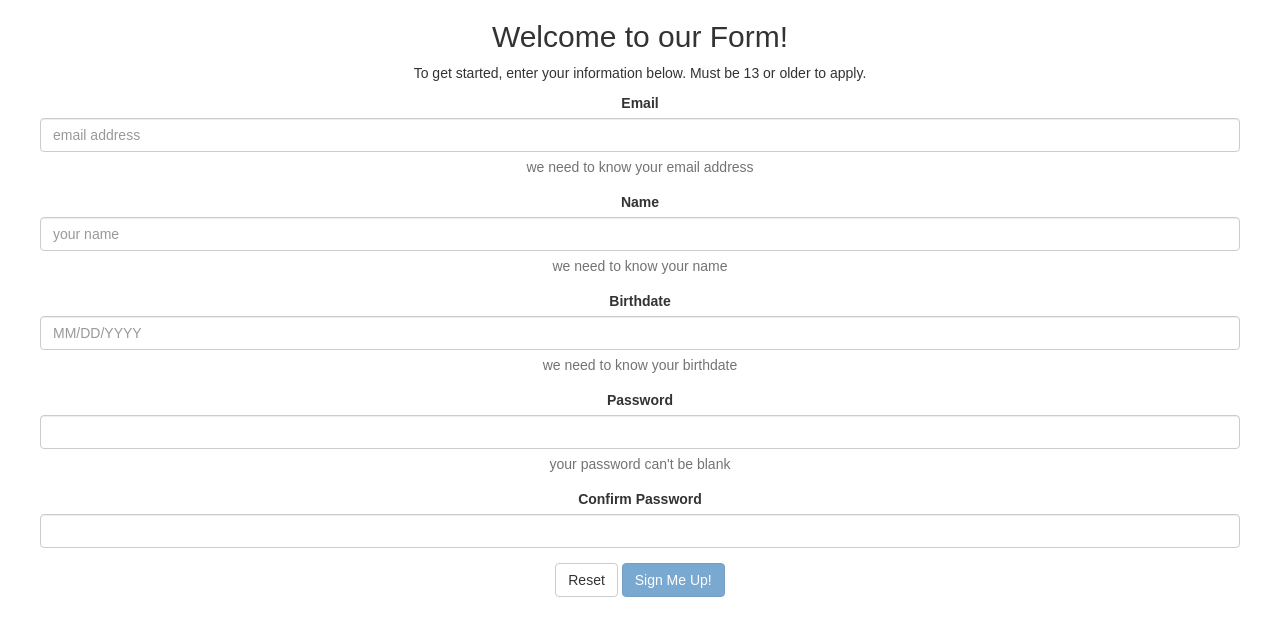
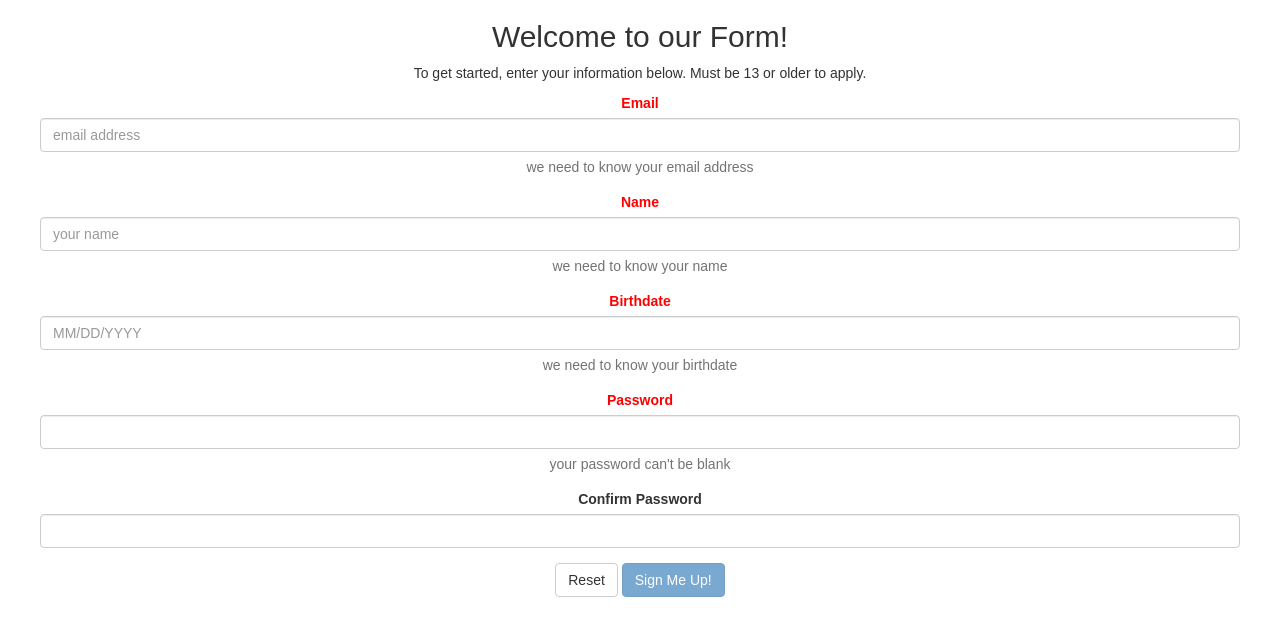
Before and after one commit to hanchett/343-Final-Project, a React (Create React App) app: page / in a window 1280 px wide. Shown: the top 636 px of the page. Built offline with nearby package versions, Linux system fonts and the light colour scheme.

Commit message:
Adding warning colors to fields, fixed submit button test case

```diff
--- a/src/TeamSignUp.js
+++ b/src/TeamSignUp.js
@@ -49,7 +49,7 @@ export class SignUpForm extends React.Component {
   render() {
     //if all fields are valid, button should be enabled
     var buttonEnabled = (this.state.email.valid && this.state.name.valid && this.state.dob.valid && this.state.password.valid && this.state.passwordConf.valid);
-    console.log('email: ', this.state.email.valid, "name: ", this.state.name.valid, 'dob: ', this.state.dob.valid, 'pass: ', this.state.password.valid, 'passconf:', this.state.passwordConf.valid);
+    console.log(this.state.email.valid, this.state.name.valid, this.state.dob.valid, this.state.password.valid, this.state.passwordConf.valid);
     return (
       <form name="signupForm" onSubmit={(e) => this.handleSubmit(e)}>
 
@@ -70,7 +70,7 @@ export class SignUpForm extends React.Component {
           errorMessage="your password can't be blank"
           value={this.state.password.value}
           updateParent={this.updateState} />
-        <PasswordConfirmationInput value={this.state.passwordConf.value} password={this.state.password.value} updateParent={this.updateState} />
+        <PasswordConfirmationInput id="pasCon" value={this.state.passwordConf.value} password={this.state.password.value} updateParent={this.updateState} />
 
         {/* Submit Buttons */}
         <div className="form-group">
@@ -276,18 +276,19 @@ class PasswordConfirmationInput extends React.Component {
 
   validate(currentValue) {
     if (currentValue !== this.props.password) { //check both entries
+      console.log('pass', this.props.password, 'conf', currentValue);
       return { mismatched: true, isValid: false };
     }
     return { noMismatch: true, isValid: true }; //no errors
   }
 
   handleChange(event) {
-    console.log('doing a change');
     //check validity (to inform parent)
     var isValid = this.validate(event.target.value).isValid;
     //what to assign to parent's state
+    console.log('val', event.target.value);
     var stateUpdate = {
-      'PasswordConf': {
+      'passwordConf': {
         value: event.target.value,
         valid: isValid
       }
@@ -297,7 +298,6 @@ class PasswordConfirmationInput extends React.Component {
 
   render() {
     var errors = this.validate(this.props.value); //need to validate again, but at least isolated
-    console.log('prop val:', this.props.value)
     var inputStyle = 'form-group';
     if (!errors.isValid) inputStyle += ' invalid';
 
@@ -306,6 +306,7 @@ class PasswordConfirmationInput extends React.Component {
         <label htmlFor="passwordConf">Confirm Password</label>
         <input type="password" id="passwordConf" name="passwordConf" className="form-control"
           onChange={(e) => this.handleChange(e)}
+          value={this.props.value}
           placeholder=""
           />
         {errors.noMismatch &&
--- a/src/index.css
+++ b/src/index.css
@@ -13,3 +13,8 @@ body {
 label {
   display: block;
 }
+
+.invalid {
+   color:red;
+   fill: red;
+}
```
Also changed, not shown: 1 other file (tests, documents, lock files or other folders).
